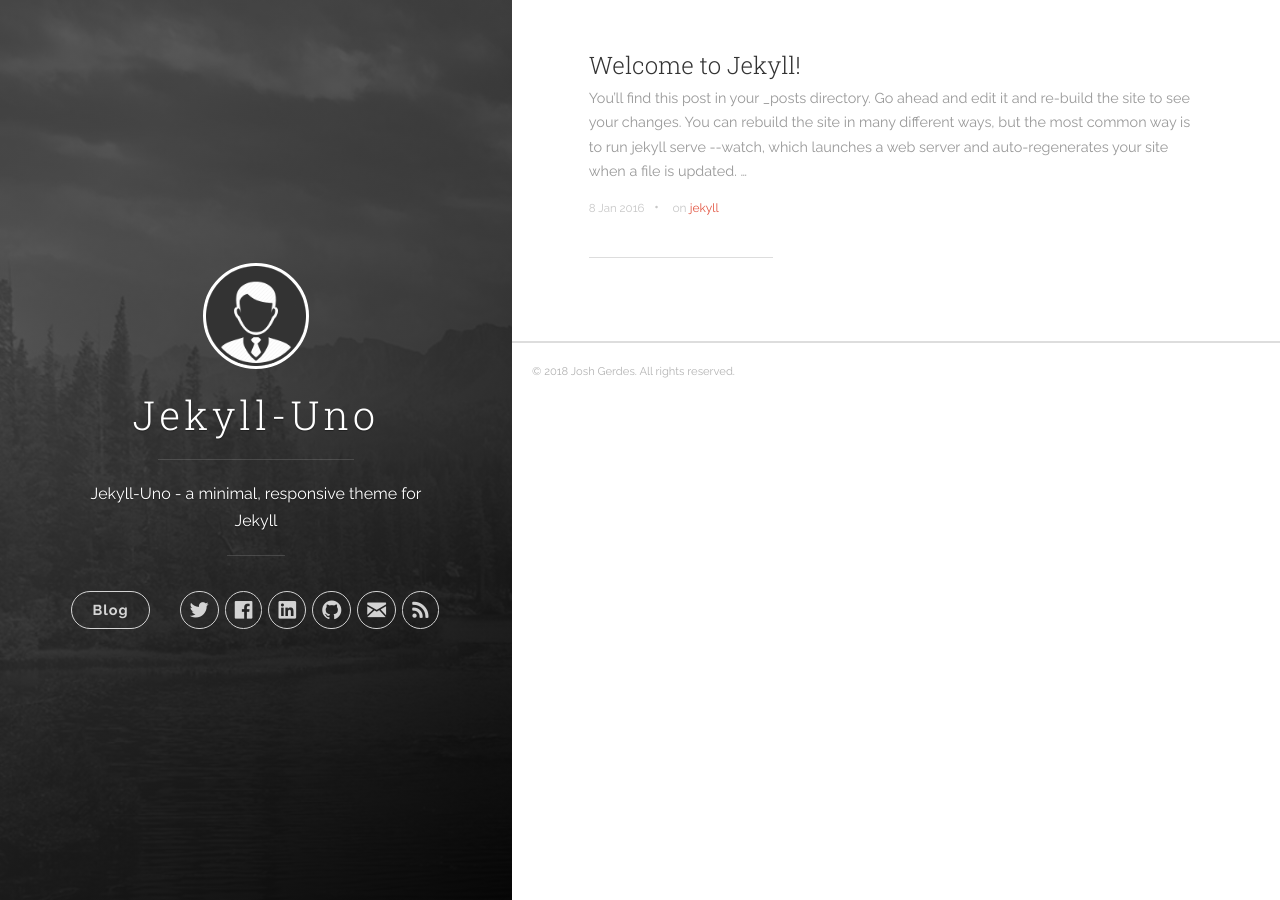
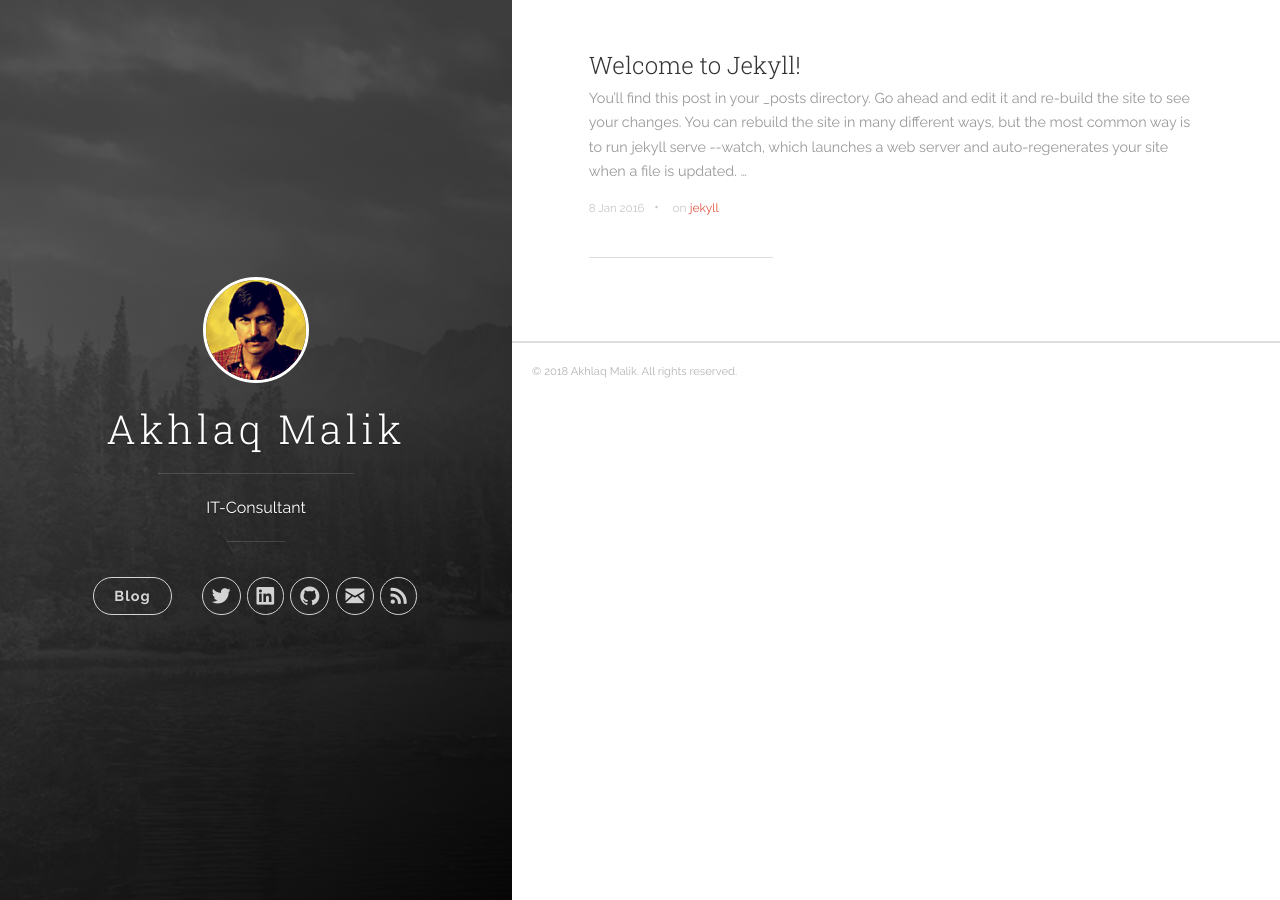
Before and after one commit to imalik8088/imalik8088.github.io, a Jekyll site: the page built from index.html, in a window 1280 px wide. Built offline with Jekyll 4.4.1, drawn with Linux system fonts in a browser that asks for light colours; nearby versions of some CDN libraries; the list of posts is cut into pages by our own code.

```diff
--- /dev/null
+++ b/CNAME
@@ -0,0 +1 @@
+www.imalik8088.de
--- a/_config.yml
+++ b/_config.yml
@@ -1,18 +1,17 @@
 # Site settings
-title: Jekyll-Uno
-description: 'Jekyll-Uno - a minimal, responsive theme for Jekyll'
-url: 'http://joshgerdes.com/jekyll-uno'
+title: Akhlaq Malik
+description: 'IT-Consultant'
+url: 'http://imalik8088.de'
 
 # google_analytics: 'UA-XXXXXX-X'
 # disqus_shortname: 'your-disqus-name'
 
 author:
-  name: 'Josh Gerdes'
-  email: josh@joshgerdes.com
-  twitter_username: joshgerdes
-  facebook_username: joshgerdes
-  github_username:  joshgerdes
-  linkedin_username:  joshgerdes
+  name: 'Akhlaq Malik'
+  email: info@imalik8088.de
+  twitter_username: imalik8088
+  github_username:  imalik8088
+  linkedin_username:  akhlaqm
 
 defaults:
   -
--- a/_includes/header.html
+++ b/_includes/header.html
@@ -9,7 +9,7 @@
     <div class="panel-main__inner panel-inverted">
     <div class="panel-main__content">
         <a href="{{ site.baseurl }}/" title="link to home of {{ site.title }}">
-          <img src="{{ site.baseurl }}/images/profile.jpg" class="user-image" alt="My Profile Photo">
+          <img src="{{ site.baseurl }}/images/profile.png" class="user-image" alt="My Profile Photo">
           <h1 class="panel-cover__title panel-title">{{ site.title }}</h1>
         </a>
         <hr class="panel-cover__divider">
```
Also changed, not shown: images/profile Kopie.jpg (added), images/profile.png (added), screenshot.png (deleted), 1 other file.
